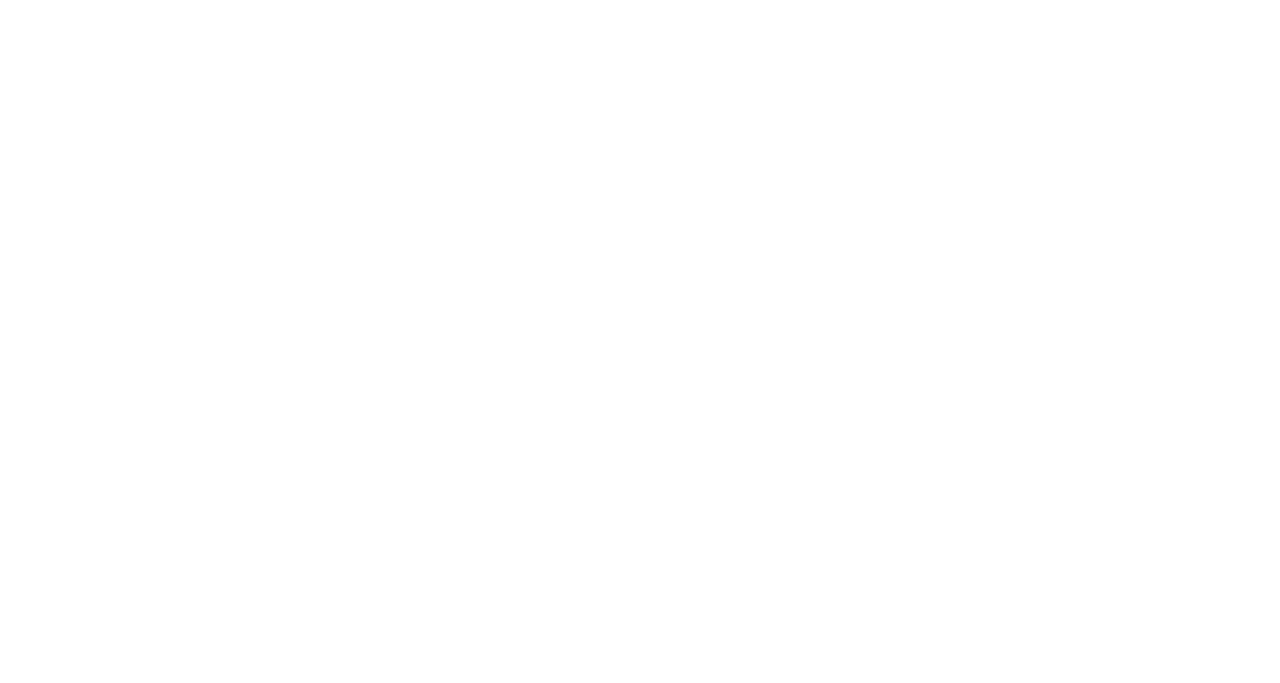
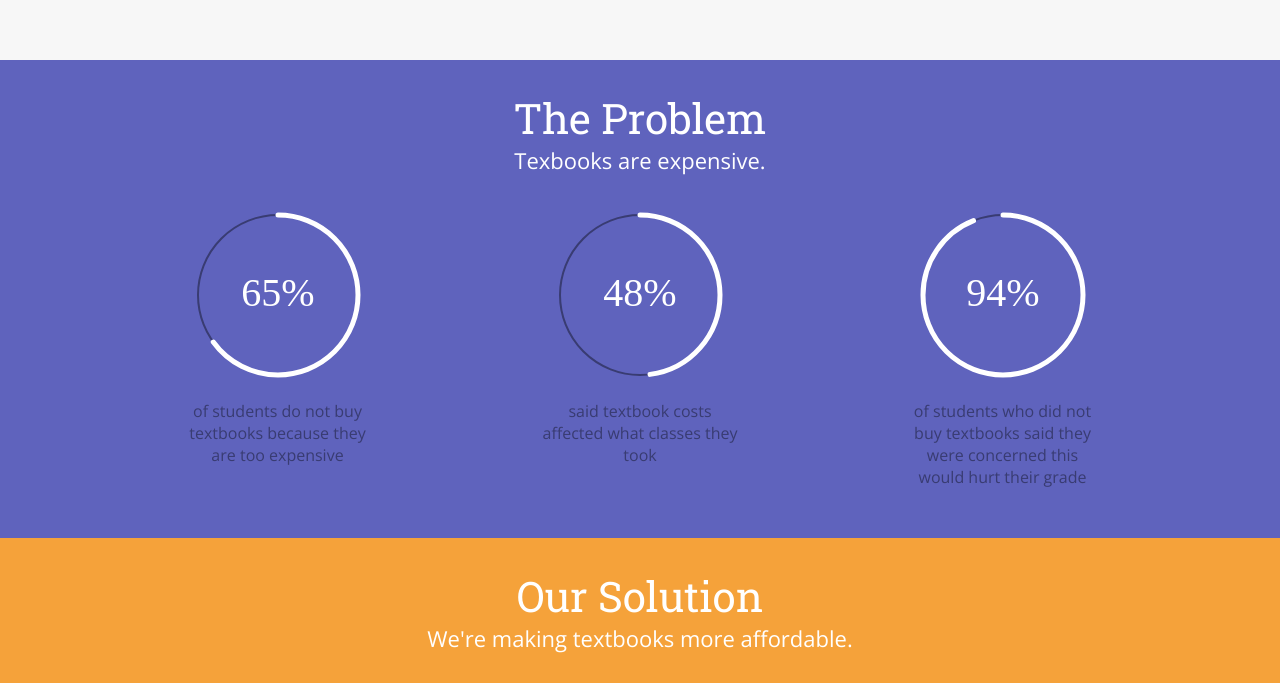
Before and after one commit to sperrys/TEN, a React (Create React App) app in the folder frontend/: page / in a window 1280 px wide. Shown: the part 590-1273 px from the top of the page. Before the commit the page ends 800 px from the top, so only its background shows below. Built offline with nearby package versions, Linux system fonts and the light colour scheme.

Commit message:
Created navigation bar and worked on about page

```diff
--- a/frontend/public/index.html
+++ b/frontend/public/index.html
@@ -13,7 +13,7 @@
     <!--
       Use Google Fonts to load "Open Sans", "Roboto", and "Roboto Condensed"
     -->
-    <link href="https://fonts.googleapis.com/css?family=Open+Sans|Roboto+Condensed:300,400" rel="stylesheet">
+    <link href="https://fonts.googleapis.com/css?family=Open+Sans|Roboto+Condensed:300,400|Roboto+Slab" rel="stylesheet">
     <!--
       Notice the use of %PUBLIC_URL% in the tags above.
       It will be replaced with the URL of the `public` folder during the build.
--- a/frontend/src/App.css
+++ b/frontend/src/App.css
@@ -1,3 +1,6 @@
+body {
+    background-color: #F7F7F7
+}
 #NavigationBarContainer {
     position: fixed;
     top: 0;
@@ -8,6 +11,8 @@
     color: #fff;
     position: relative;
     padding: 0 15px;
+    min-width: 520px;
+    margin-bottom: 600px;
 }
 .NavigationBarItemContainer {
     position: relative;
@@ -35,3 +40,34 @@
     height: 100%;
     cursor: pointer;
 }
+
+.SectionWrapper {
+    background-color: #5F63BD;
+    padding: 30px 20px;
+}
+.SectionTitle {
+    text-align: center;
+    color: #fff;
+    font-size: 42px;
+    font-family: 'Roboto Slab', sans-serif;
+}
+.SectionSubtitle {
+    text-align: center;
+    color: #fff;
+    font-size: 22px;
+}
+.StatisticCanvasWrapper {
+    display: flex;
+    flex-wrap: wrap;
+    justify-content: space-evenly;
+    padding: 20px 0;
+}
+.StatisticCanvasContainer {
+    padding: 0 5px;
+}
+.StatisticCanvas {
+}
+.StatisticCanvasLabel {
+    text-align: center;
+    color: #393C72;
+}
--- a/frontend/src/App.js
+++ b/frontend/src/App.js
@@ -1,5 +1,59 @@
 import React, { Component } from 'react';
+import ReactDOM from 'react-dom';
 import './App.css';
+
+class StatisticCanvas extends Component {
+
+    componentDidMount() {
+        // Get canvas element and context
+        const c = ReactDOM.findDOMNode(this).getElementsByTagName('canvas')[0];
+        const ctx = c.getContext('2d');
+
+        // Canvas dimension and circle radius
+        const dim = this.props.dimension;
+        const rad = this.props.radius;
+
+        // Resize canvas according to the screen's DPI for high-resolution
+        var dpr = window.devicePixelRatio || 1;
+        c.width = dim * dpr;
+        c.height = dim * dpr;
+        c.style.width = dim + 'px';
+        c.style.height = dim + 'px';
+        ctx.scale(dpr,dpr);
+
+        // Draw thin circle outline
+        ctx.lineWidth = 2;
+        ctx.strokeStyle = '#393C72';
+        ctx.beginPath();
+        ctx.arc(dim/2, dim/2, rad, 0, 2*Math.PI);
+        ctx.stroke();
+
+        // Draw thicker circle, representing the percentage
+        ctx.lineWidth = 5;
+        ctx.strokeStyle = '#fff';
+        ctx.lineCap = 'round';
+        ctx.beginPath();
+        ctx.arc(dim/2, dim/2, rad, -Math.PI/2, 2*Math.PI * this.props.completion-Math.PI/2);
+        ctx.stroke();
+
+        // Draw the percentage inside of the circle
+        const percentage = 100 * this.props.completion + '%';
+        ctx.font = '40px Open Sans';
+        ctx.fillStyle = '#fff';
+        ctx.textAlign = 'center';
+        ctx.textBaseline = 'middle';
+        ctx.fillText(percentage, dim/2, dim/2);
+    }
+
+    render() {
+        return (
+            <div className="StatisticCanvasContainer" style={{width: this.props.dimension}}>
+                <canvas className="StatisticCanvas"></canvas>
+                <div className="StatisticCanvasLabel">{this.props.label}</div>
+            </div>
+        );
+    }
+}
 
 class NavigationBarItem extends Component {
     render() {
@@ -29,7 +83,37 @@
 class App extends Component {
     render() {
         return (
-            <NavigationBar />
+            <div>
+                <NavigationBar />
+                <div className="SectionWrapper" style={{backgroundColor: '#5F63BD'}}>
+                    <div className="SectionTitle">The Problem</div>
+                    <div className="SectionSubtitle">Texbooks are expensive.</div>
+                    <div className="StatisticCanvasWrapper">
+                        <StatisticCanvas
+                            completion={0.65}
+                            dimension={200}
+                            radius={80}
+                            label="of students do not buy textbooks because they are too expensive"
+                        />
+                        <StatisticCanvas
+                            completion={0.48}
+                            dimension={200}
+                            radius={80}
+                            label="said textbook costs affected what classes they took"
+                        />
+                        <StatisticCanvas
+                            completion={0.94}
+                            dimension={200}
+                            radius={80}
+                            label="of students who did not buy textbooks said they were concerned this would hurt their grade"
+                        />
+                    </div>
+                </div>
+                <div className="SectionWrapper" style={{backgroundColor: '#F5A23A'}}>
+                    <div className="SectionTitle">Our Solution</div>
+                    <div className="SectionSubtitle">We're making textbooks more affordable.</div>
+                </div>
+            </div>
         );
     }
 }
```
